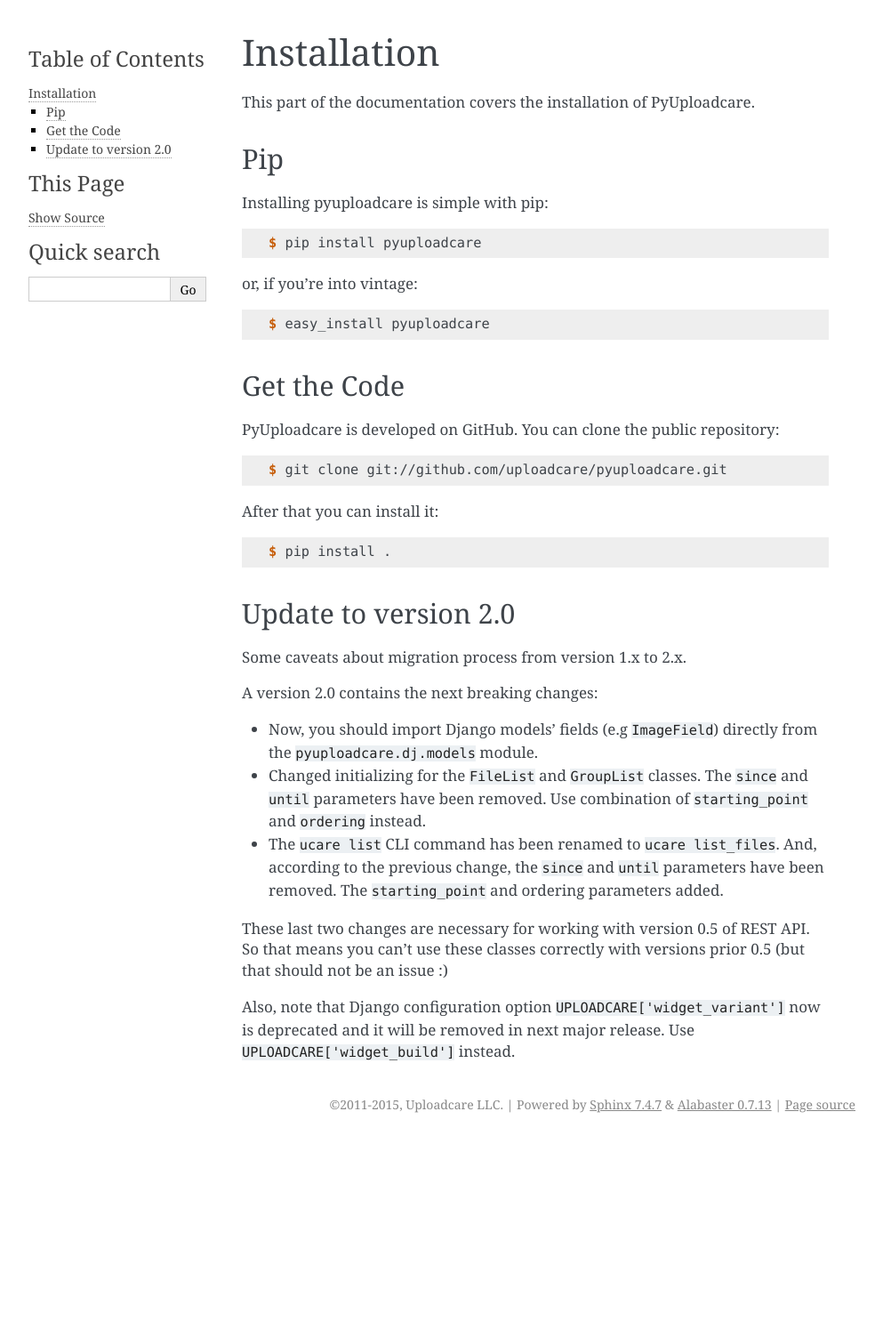
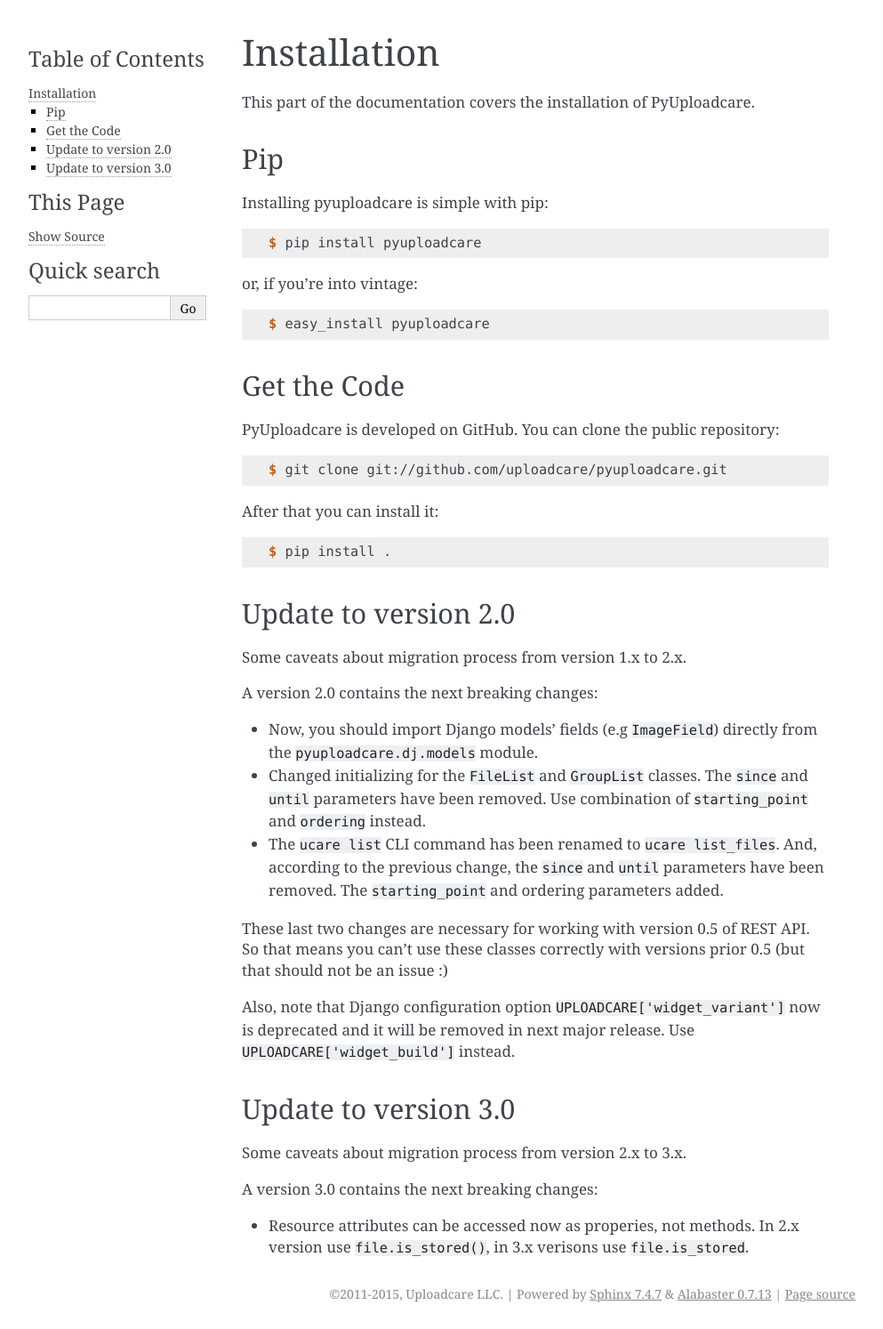
Before and after one commit to uploadcare/pyuploadcare, a Sphinx documentation site: the page built from docs/install.rst, in a window 1280 px wide. Shown: the whole page at 89% size, without its empty margins (148-1141 px from the left). Built offline with Sphinx 7.4.7, drawn with Linux system fonts in a browser that asks for light colours; before the commit the page ends 1281 px from its top, so only the background shows below that.

Commit message:
added migrationg to 3 version note

```diff
--- a/docs/install.rst
+++ b/docs/install.rst
@@ -61,3 +61,13 @@
 Also, note that Django configuration option ``UPLOADCARE['widget_variant']``
 now is deprecated and it will be removed in next major release. Use
 ``UPLOADCARE['widget_build']`` instead.
+
+Update to version 3.0
+---------------------
+
+Some caveats about migration process from version 2.x to 3.x.
+
+A version 3.0 contains the next breaking changes:
+
+* Resource attributes can be accessed now as properies, not methods.
+  In 2.x version use ``file.is_stored()``, in 3.x verisons use ``file.is_stored``.
```
